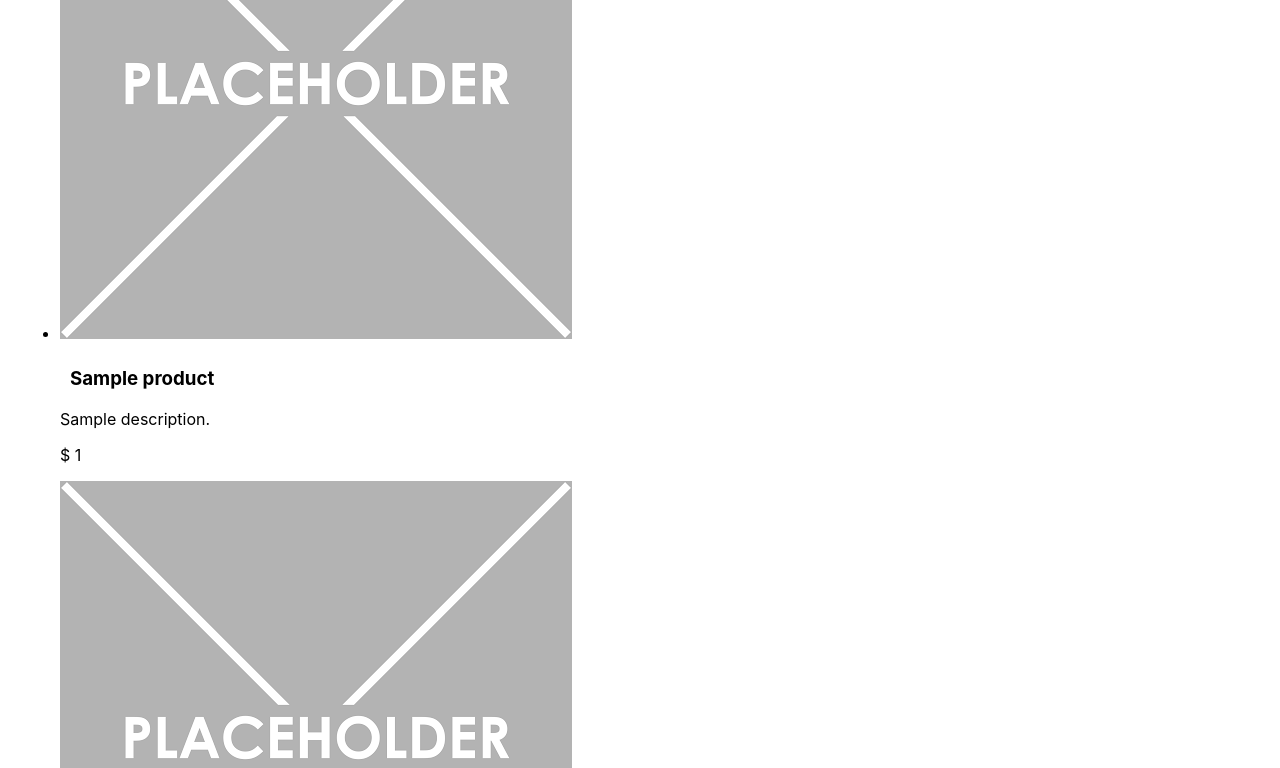
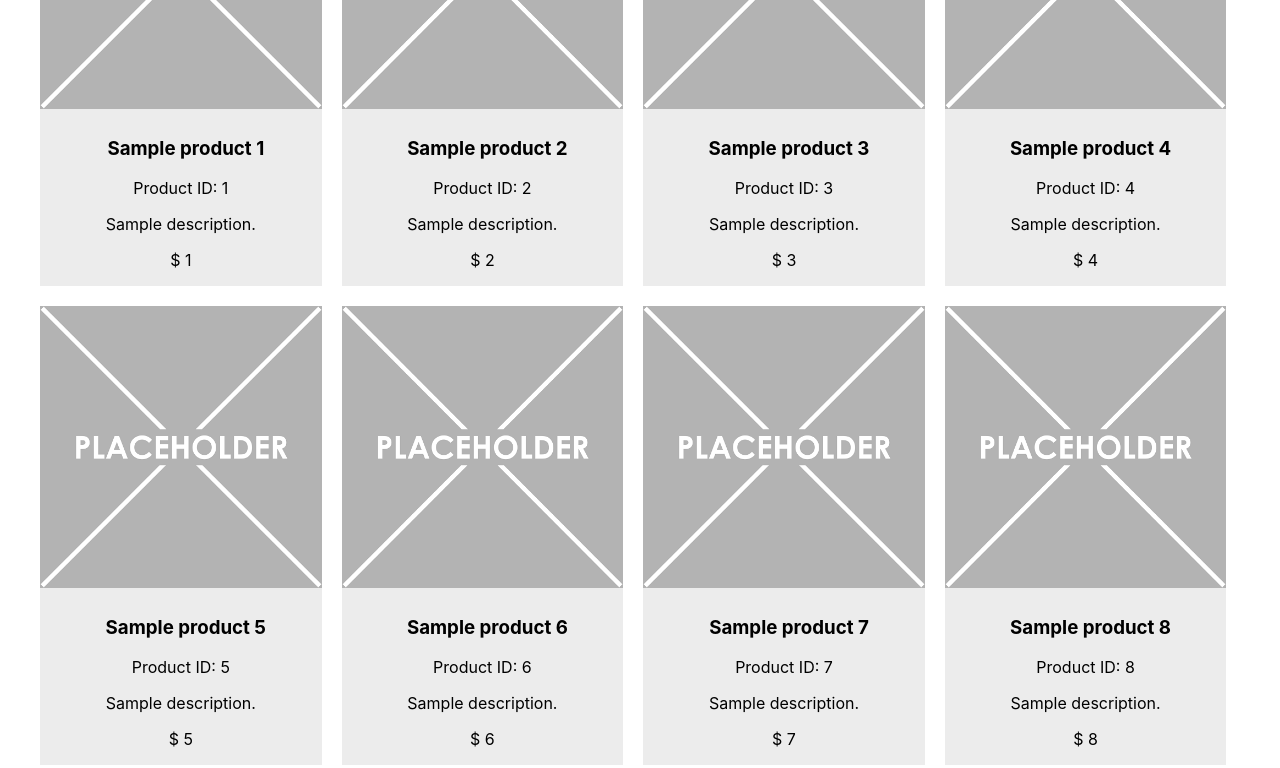
Before and after one commit to agustinmende/CH_ecom, a React (Create React App) app in the folder mate/: page / in a window 1280 px wide. Shown: the part 380-1148 px from the top of the page. Built offline with nearby package versions, Linux system fonts and the light colour scheme.

Commit message:
Desafío: Catálogo con MAPS y Promises

```diff
--- a/mate/src/App.css
+++ b/mate/src/App.css
@@ -88,3 +88,18 @@ input[type=number] {
 #itemCount p {
   font-size: 0.8em;
 }
+
+/* item lits */
+
+#productList .product {
+  width: 22vw;
+  float: left;
+  margin: 0 0 20px 20px;
+  background-color: rgb(236, 236, 236);
+}
+#productList img {
+  width: 22vw;
+}
+#productList .product p, #productList .product h3 {
+  text-align: center;
+}
--- a/mate/src/App.js
+++ b/mate/src/App.js
@@ -1,9 +1,8 @@
 import React, { useState, useEffect } from 'react';
-
 import './App.css';
 import NavBar from './components/NavBar';
 import ItemListContainer from './components/ItemListContainer';
-import mockdb from "./components/mockdb.json";
+import productos from "./components/productos.json";
 
 function App() {
   const [items, setItems] = useState([]);
@@ -11,7 +10,7 @@ function App() {
   useEffect(() => {
     new Promise((resolve, reject) => {
       setTimeout(() => {
-        resolve(mockdb);
+        resolve(productos);
       }, 2000);
     }).then((resultado) => setItems(resultado));
   });
--- a/mate/src/components/Item.js
+++ b/mate/src/components/Item.js
@@ -2,16 +2,13 @@
 function Item({ item }) {
 
     return (
-        <li id={item.id}>
-
-                <img src={item.pictureUrl} alt={item.title} />
-                    <h3 className="title">{item.title}</h3>
-                    <p className="description">
-                        {item.description}
-                    </p>
-
-            <p>$ {item.price}</p>
-        </li>
+        <div className="product">
+            <img src={item.pictureUrl} alt={item.title} />
+            <h3 className="title">{item.title}</h3>
+            <p className="id">Product ID: {item.id}</p>
+            <p className="description">{item.description}</p>
+            <p className="price">$ {item.price}</p>
+        </div>
     );
 };
 
--- a/mate/src/components/ItemList.js
+++ b/mate/src/components/ItemList.js
@@ -3,13 +3,13 @@ import Item from "../components/Item";
 function ItemList (props) {
 
   return (
-    <ul>
+    <div id="productList">
       {
         props.items.map(
           item => <Item key={item.id} item={item} />
         )
       }
-    </ul>
+    </div>
   )
 };
 
--- a/mate/src/components/ItemListContainer.js
+++ b/mate/src/components/ItemListContainer.js
@@ -14,13 +14,10 @@ const [stockActual, setStockActual] = useState(10);
     };
     return (
             <div className="App">
-                <h3>
-                    {props.greeting}
-                </h3>
-
+                <h3>{props.greeting}</h3>
+               {/* comento esta funcionalidad para esta entrega ya que no es necesaria */}
+               {/* <ItemCount stock={stockActual} initial={1} onAdd={restarStock} /> */}
                 <ItemList items={props.items} />
-
-                <ItemCount stock={stockActual} initial={1} onAdd={restarStock} />
             </div>
     )
 };
--- a/mate/src/components/mockdb.json
+++ b/mate/src/components/productos.json
@@ -1,44 +1,58 @@
 [
   {
     "id": "1",
-    "title": "Sample product",
+    "title": "Sample product 1",
     "description": "Sample description.",
     "price": 1,
     "pictureUrl": "placeholder.png"
   },
   {
     "id": "2",
-    "title": "Sample product",
+    "title": "Sample product 2",
     "description": "Sample description.",
-    "price": 1,
+    "price": 2,
     "pictureUrl": "placeholder.png"
   },
   {
     "id": "3",
-    "title": "Sample product",
+    "title": "Sample product 3",
     "description": "Sample description.",
-    "price": 1,
+    "price": 3,
     "pictureUrl": "placeholder.png"
   },
   {
     "id": "4",
-    "title": "Sample product",
+    "title": "Sample product 4",
     "description": "Sample description.",
-    "price": 1,
+    "price": 4,
     "pictureUrl": "placeholder.png"
   },
   {
     "id": "5",
-    "title": "Sample product",
+    "title": "Sample product 5",
     "description": "Sample description.",
-    "price": 1,
+    "price": 5,
     "pictureUrl": "placeholder.png"
   },
   {
     "id": "6",
-    "title": "Sample product",
+    "title": "Sample product 6",
     "description": "Sample description.",
-    "price": 1,
+    "price": 6,
+    "pictureUrl": "placeholder.png"
+  },
+  {
+    "id": "7",
+    "title": "Sample product 7",
+    "description": "Sample description.",
+    "price": 7,
+    "pictureUrl": "placeholder.png"
+  },
+  {
+    "id": "8",
+    "title": "Sample product 8",
+    "description": "Sample description.",
+    "price": 8,
     "pictureUrl": "placeholder.png"
   }
 ]
```
